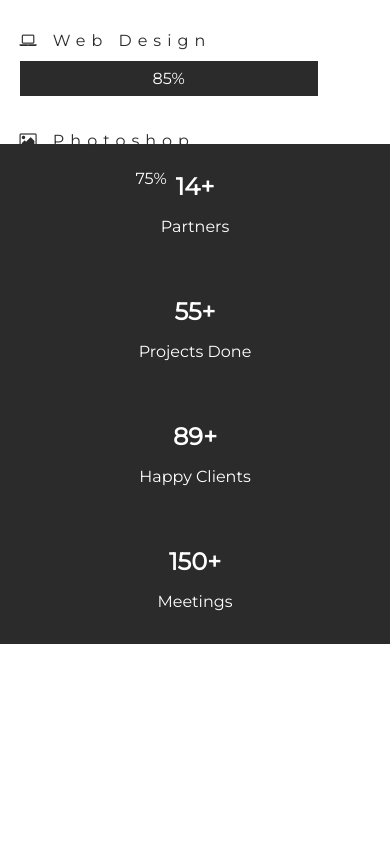
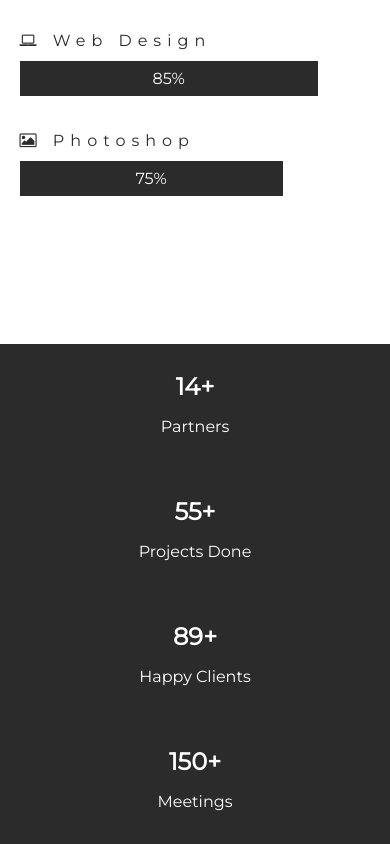
Before and after one commit to mamukinto/responsive, a plain HTML site: page index.html in a window 390 px wide. Shown: the part 2200-3044 px from the top of the page. Before the commit the page ends 2844 px from the top, so only its background shows below. Drawn offline with Linux system fonts and the light colour scheme.

Commit message:
Add files via upload

```diff
--- a/main.css
+++ b/main.css
@@ -200,6 +200,7 @@ main {
 		justify-content: space-around;
 		align-items: center;
 	}
+
 .plus-line {
 	width: 100%;
 	height: 150px;
@@ -240,7 +241,7 @@ main {
 		flex-direction: column;
 		height: 500px;
 		width: 100%;
-		margin-top: 550px;
+		margin-top: 750px;
 	}
 }
 #abouts {
```
